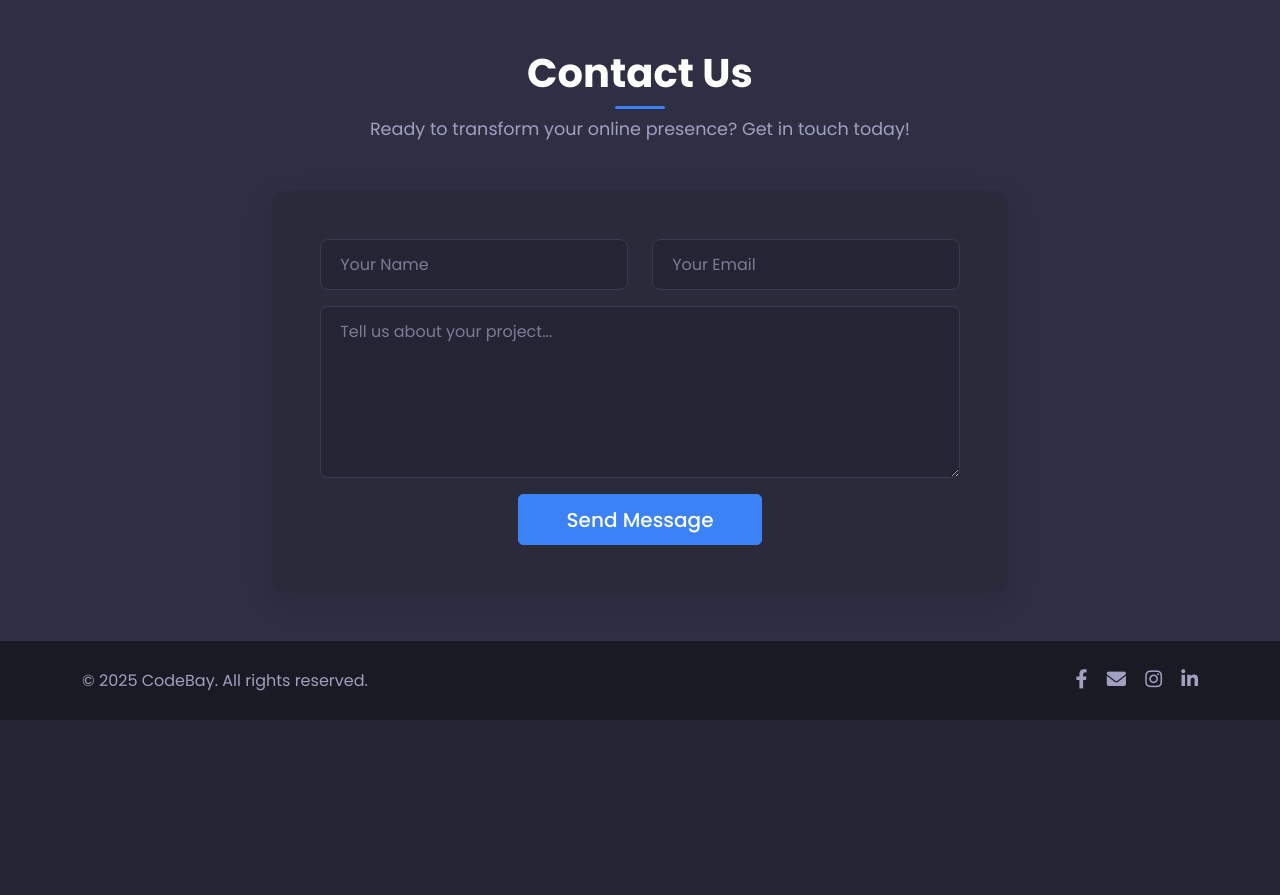
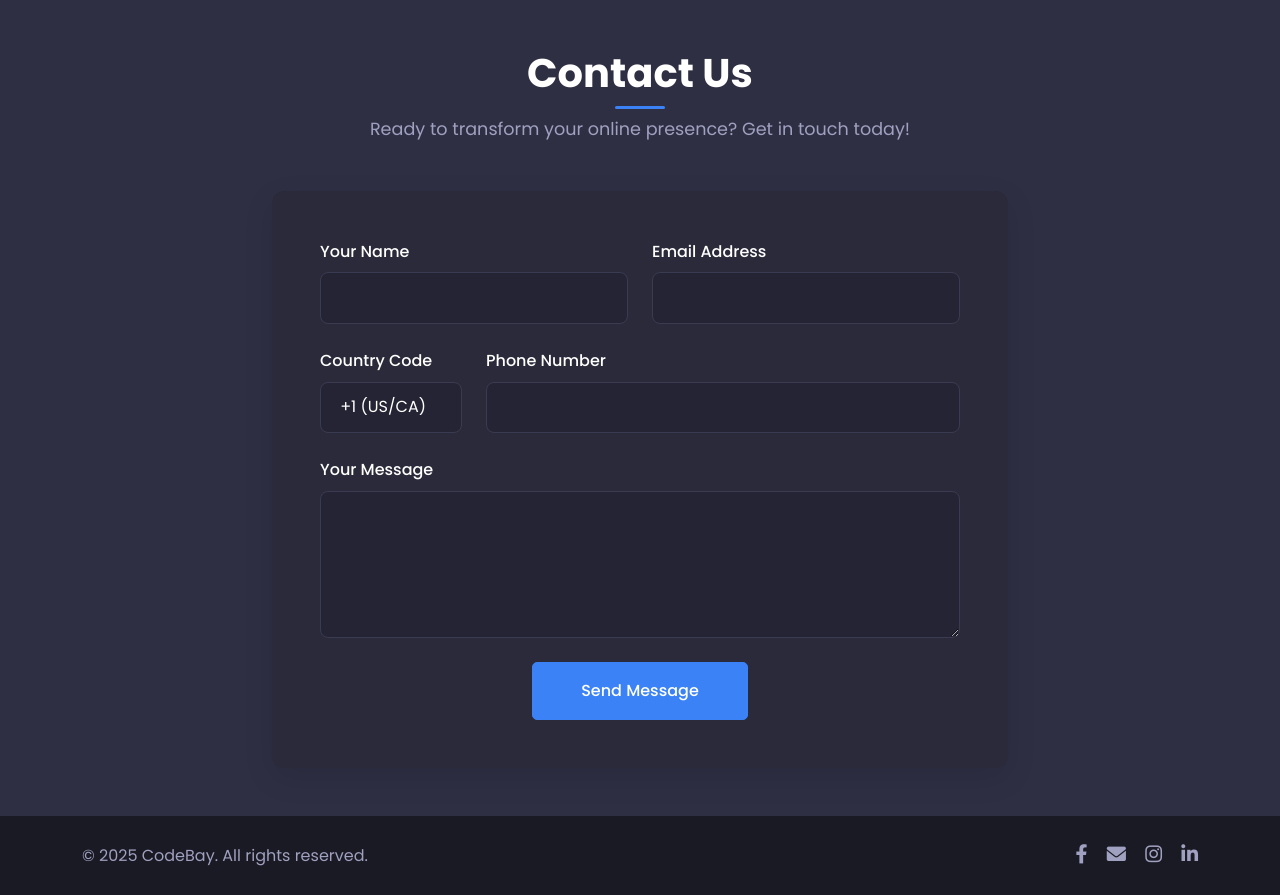
Before and after one commit to CodeBayAgency/website, a Flask app: page /services/website-building in a window 1280 px wide. Shown: the part 4071-4966 px from the top of the page. Before the commit the page ends 4791 px from the top, so only its background shows below. Run offline with Flask 3, Linux system fonts and the light colour scheme; some libraries are stand-ins or nearby versions.

Commit message:
Improve contact forms and button alignment across the website pages
Refactors contact forms by removing subject, aligning phone fields, and aligning service card buttons via CSS and JS adjustments.

Replit-Commit-Author: Agent
Replit-Commit-Session-Id: 4f351162-d21b-434f-b6c6-d7d94d92b59d
Replit-Commit-Screenshot-Url: https://storage.googleapis.com/screenshot-production-us-central1/64807e68-b710-4566-bf49-b7336bdff3b3/2c654e02-3385-4cc7-8b50-964a3f0a0666.jpg

```diff
--- a/static/css/styles.css
+++ b/static/css/styles.css
@@ -187,6 +187,8 @@ a:hover {
     transition: all 0.3s ease;
     box-shadow: 0 5px 15px rgba(0, 0, 0, 0.05);
     text-align: center;
+    display: flex;
+    flex-direction: column;
 }
 
 .service-card:hover {
@@ -209,6 +211,11 @@ a:hover {
 .service-card p {
     color: var(--text-muted);
     font-size: 0.95rem;
+    flex-grow: 1;
+}
+
+.service-card .btn {
+    margin-top: auto;
 }
 
 /* Who This Is For Section */
--- a/static/js/main.js
+++ b/static/js/main.js
@@ -147,15 +147,18 @@ document.addEventListener('DOMContentLoaded', function() {
             // Get form data
             const name = this.querySelector('#name').value;
             const email = this.querySelector('#email').value;
-            const subject = this.querySelector('#subject').value || 'Contact Form Submission';
+            const countryCode = this.querySelector('#countryCode').value || '';
+            const phone = this.querySelector('#phone').value || '';
+            const phoneNumber = phone ? (countryCode + ' ' + phone) : '';
             const message = this.querySelector('#message').value;
 
             // Prepare template parameters for EmailJS
             const templateParams = {
                 name: name,
                 email: email,
-                subject: subject,
+                phone: phoneNumber,
                 message: message,
+                subject: 'Contact Form Submission',
                 to_email: 'codebay.agency@gmail.com' // The recipient email
             };
 
--- a/templates/index.html
+++ b/templates/index.html
@@ -422,18 +422,47 @@
                         {% endwith %}
                         <form action="{{ url_for('contact') }}" method="POST" class="contact-form">
                             <div class="row">
-                                <div class="col-md-6 mb-3">
-                                    <input type="text" name="name" class="form-control" placeholder="Your Name" required>
+                                <div class="col-md-6 mb-4">
+                                    <div class="form-group">
+                                        <label for="name" class="form-label">Your Name</label>
+                                        <input type="text" class="form-control" id="name" name="name" required>
+                                    </div>
                                 </div>
-                                <div class="col-md-6 mb-3">
-                                    <input type="email" name="email" class="form-control" placeholder="Your Email" required>
+                                <div class="col-md-6 mb-4">
+                                    <div class="form-group">
+                                        <label for="email" class="form-label">Email Address</label>
+                                        <input type="email" class="form-control" id="email" name="email" required>
+                                    </div>
                                 </div>
                             </div>
-                            <div class="mb-3">
-                                <textarea name="message" class="form-control" rows="6" placeholder="Tell us about your project..." required></textarea>
+                            <div class="row">
+                                <div class="col-md-3 mb-4">
+                                    <div class="form-group">
+                                        <label for="countryCode" class="form-label">Country Code</label>
+                                        <select class="form-control" id="countryCode" name="countryCode">
+                                            <option value="+1">+1 (US/CA)</option>
+                                            <option value="+44">+44 (UK)</option>
+                                            <option value="+61">+61 (AU)</option>
+                                            <option value="+91">+91 (IN)</option>
+                                            <option value="+86">+86 (CN)</option>
+                                            <option value="+49">+49 (DE)</option>
+                                            <option value="+33">+33 (FR)</option>
+                                        </select>
+                                    </div>
+                                </div>
+                                <div class="col-md-9 mb-4">
+                                    <div class="form-group">
+                                        <label for="phone" class="form-label">Phone Number</label>
+                                        <input type="tel" class="form-control" id="phone" name="phone">
+                                    </div>
+                                </div>
+                            </div>
+                            <div class="form-group mb-4">
+                                <label for="message" class="form-label">Your Message</label>
+                                <textarea class="form-control" id="message" name="message" rows="5" required></textarea>
                             </div>
                             <div class="text-center">
-                                <button type="submit" class="btn btn-primary btn-lg px-5">Send Message</button>
+                                <button type="submit" class="btn btn-primary px-5 py-3">Send Message</button>
                             </div>
                         </form>
                     </div>
```
Also changed, not shown: templates/home.html (+21 -3 lines), templates/mobile_app_development.html (+21 -3 lines).
